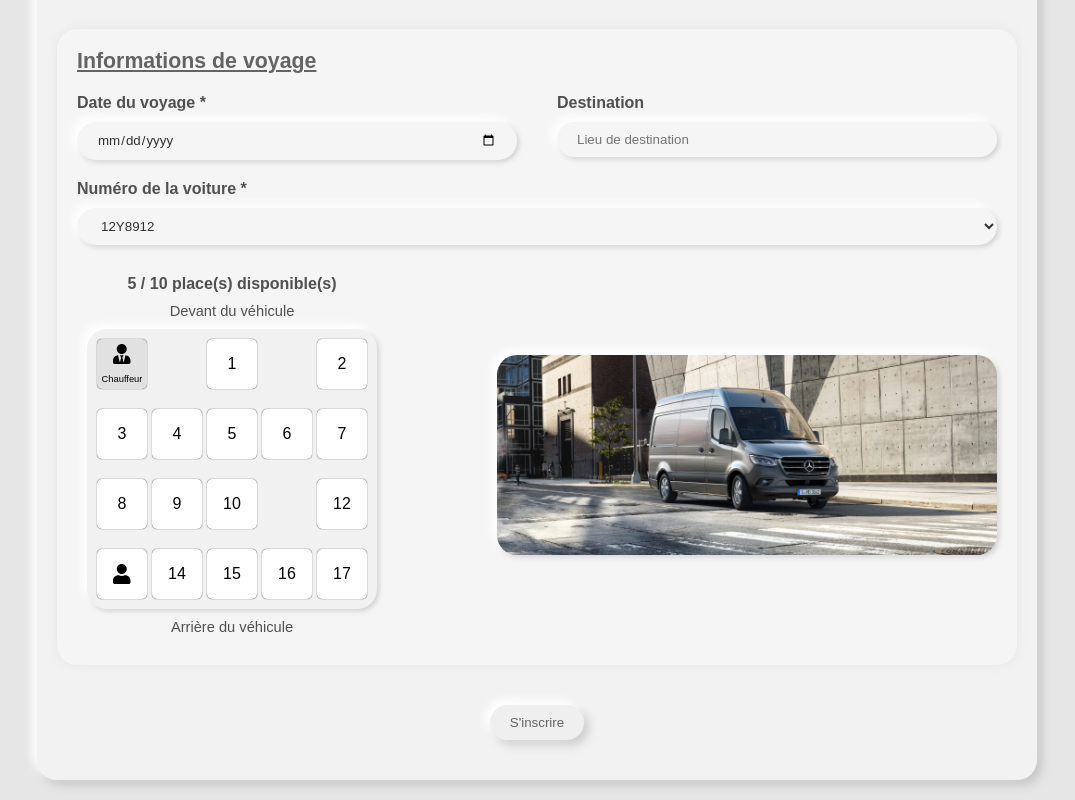
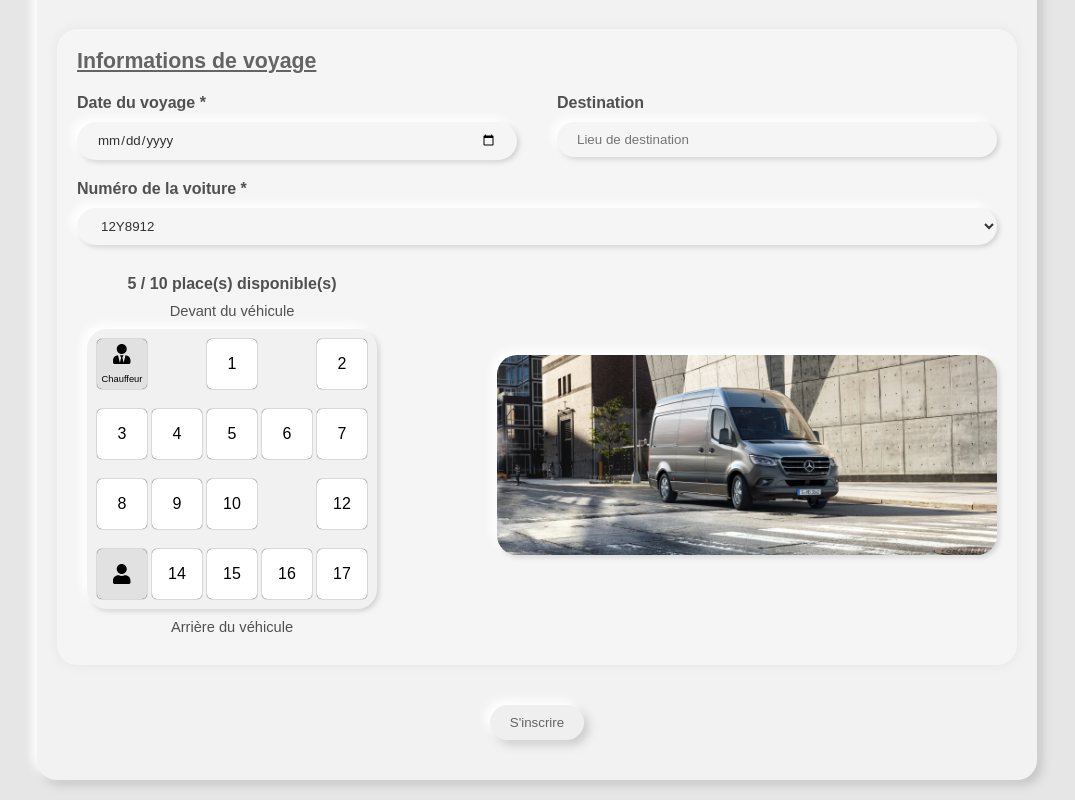
Before and after one commit to Manjaka13/manifold, a React (Create React App) app: page / in a window 1280 px wide. Shown: the part 401-1201 px from the top of the page, without its empty margins (103-1178 px from the left). Built offline with nearby package versions, Linux system fonts and the light colour scheme.

Commit message:
minor fix

```diff
--- a/src/styles/Car.scss
+++ b/src/styles/Car.scss
@@ -74,7 +74,8 @@
 		font-size: 11pt;
 	}
 
-	.driver {
+	.driver,
+	.person {
 		background: rgb(225, 225, 225);
 		cursor: initial;
 		&:hover {
```
